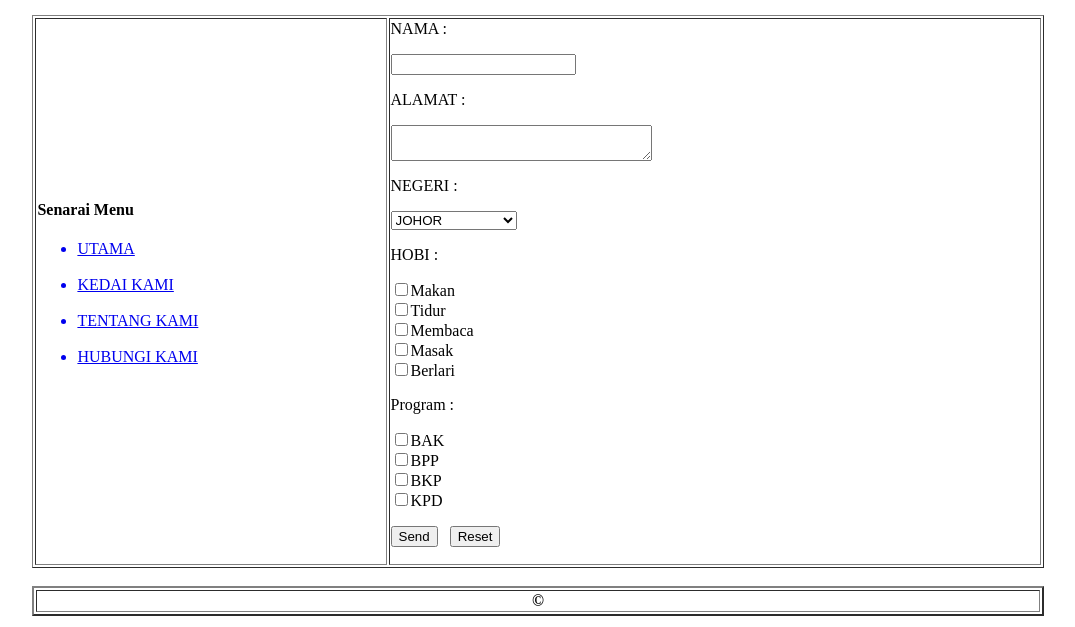
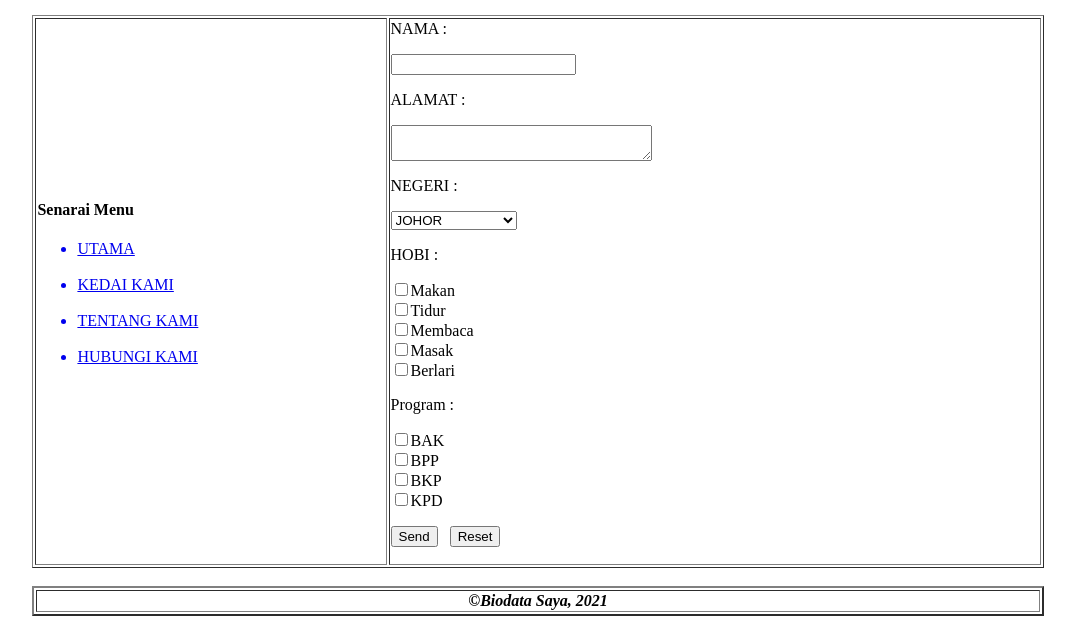
Before and after one commit to frizzdynnn/KPD1023-Penilaian-Prestasi-K3, a plain HTML site: page index.html in a window 1280 px wide. Shown: the part 173-800 px from the top of the page, without its empty margins (102-1177 px from the left). Drawn offline with Linux system fonts and the light colour scheme.

Commit message:
Update index.html

```diff
--- a/index.html
+++ b/index.html
@@ -80,7 +80,7 @@
 
       <table width="80%" border="2">
         <tr>
-          <th>&#169<tagname style="property:Biodata Saya, 2021;"></th>
+          <th>&#169<i>Biodata Saya, 2021</i></th>
         </tr>
       </table>
 
```
